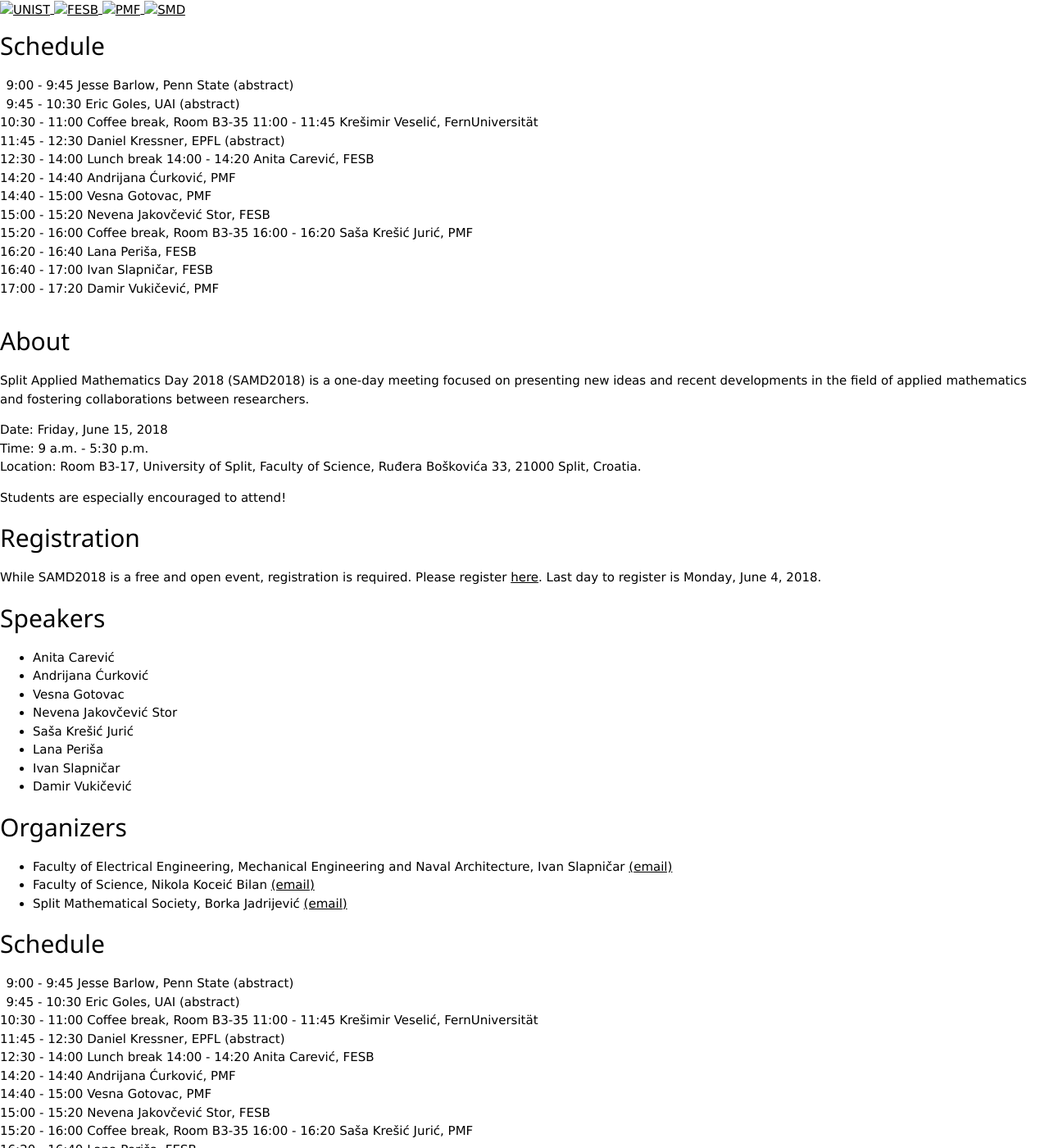
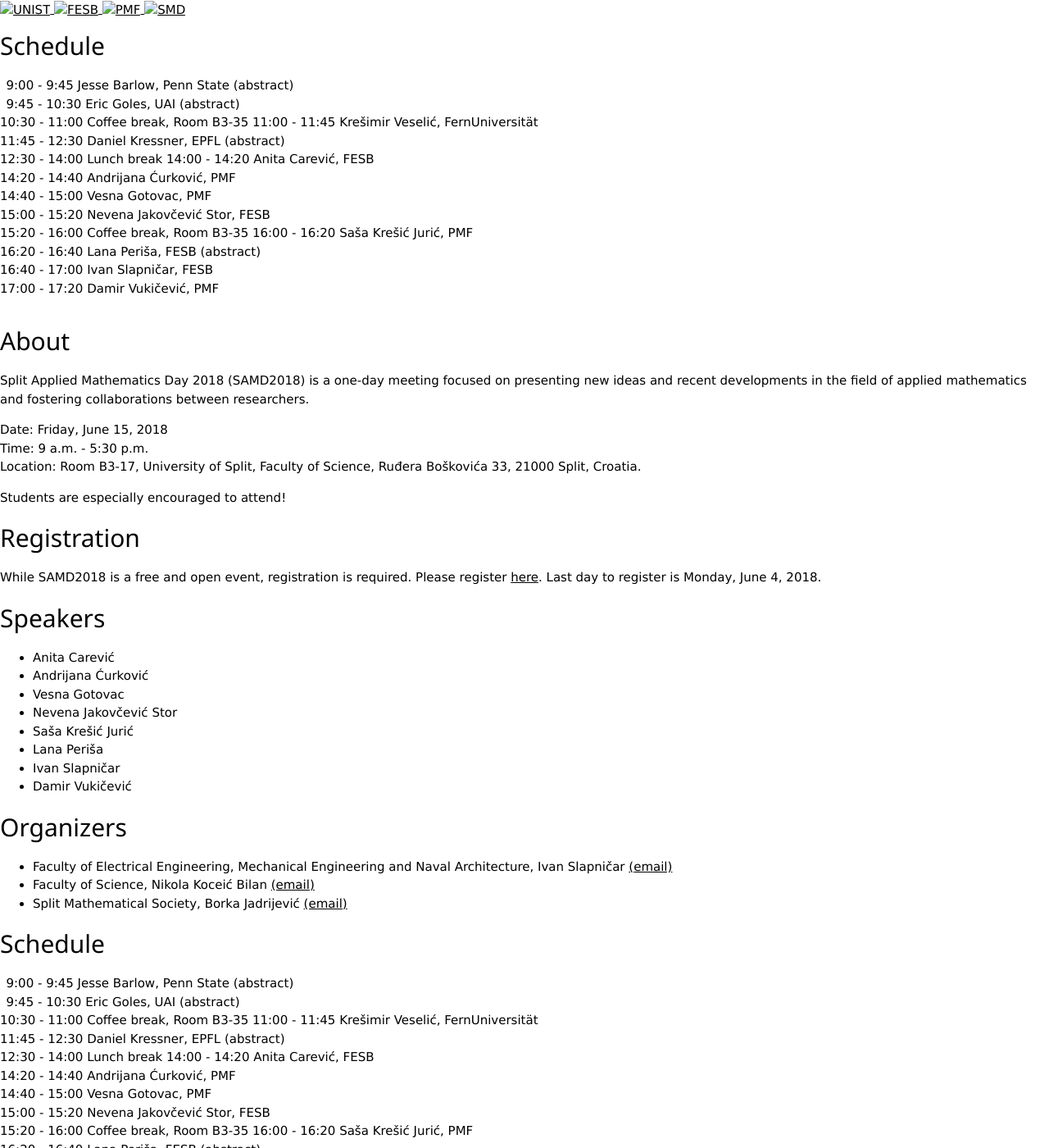
Before and after one commit to ivanslapnicar/SAMD2018, a Jekyll site: the page built from _posts/2018-05-03-schedule.markdown, in a window 1280 px wide and 1400 px high. Shown: the whole window at 82% size. Built offline with Jekyll 4.4.1, drawn with Linux system fonts in a browser that asks for light colours; nearby versions of some CDN libraries; library files that are not in the unit come from our copies; formulas are drawn with MathJax 3.

Commit message:
Perisa abstract.

```diff
--- /dev/null
+++ b/_includes/LanaPerisa.html
@@ -0,0 +1,13 @@
+<div id="LanaPerisa" class="w3-modal">
+  <div class="w3-modal-content">
+    <div class="w3-container">
+      <span onclick="document.getElementById('LanaPerisa').style.display='none'" class="w3-button w3-display-topright">&times;</span>
+
+<h3>Multidimensional arrays with Julia</h3>
+
+<p><i>Lana Periša, FESB </i></p>
+
+<p>Writing algorithms with multidimensional arrays (i.e. tensors) can be tedious and frustrating. Starting with release 0.4, Julia makes it easy to write elegant and efficient multidimensional algorithms. The new capabilites rest on two foundations: a new type of iterator and sophisticated array indexing mechanism. This greatly simplifes the notation and can significantly speed up tensor operations such as creating block diagonal tensors and Kronecker products of tensors, which is particularly useful when dealing with compressed schemes of tensors, such as Tucker format.  </p>
+    </div>
+  </div>
+</div>
--- a/_layouts/default.html
+++ b/_layouts/default.html
@@ -22,5 +22,5 @@
  {% include JesseBarlow.html %}
  {% include EricGoles.html %}
  {% include DanielKressner.html %}
-
+  {% include LanaPerisa.html %}
  {% include footer.html %}
--- a/_posts/2018-05-03-schedule.markdown
+++ b/_posts/2018-05-03-schedule.markdown
@@ -18,6 +18,6 @@
 15:00 - 15:20 Nevena Jakovčević Stor, FESB
 <span class="break">15:20 - 16:00 Coffee break, Room B3-35</span>
 16:00 - 16:20 Saša Krešić Jurić, PMF
-16:20 - 16:40 Lana Periša, FESB
+16:20 - 16:40 Lana Periša, FESB  <a class="abstract" onclick="document.getElementById('LanaPerisa').style.display='block'" >(abstract)</a>
 16:40 - 17:00 Ivan Slapničar, FESB
 17:00 - 17:20 Damir Vukičević, PMF
```
